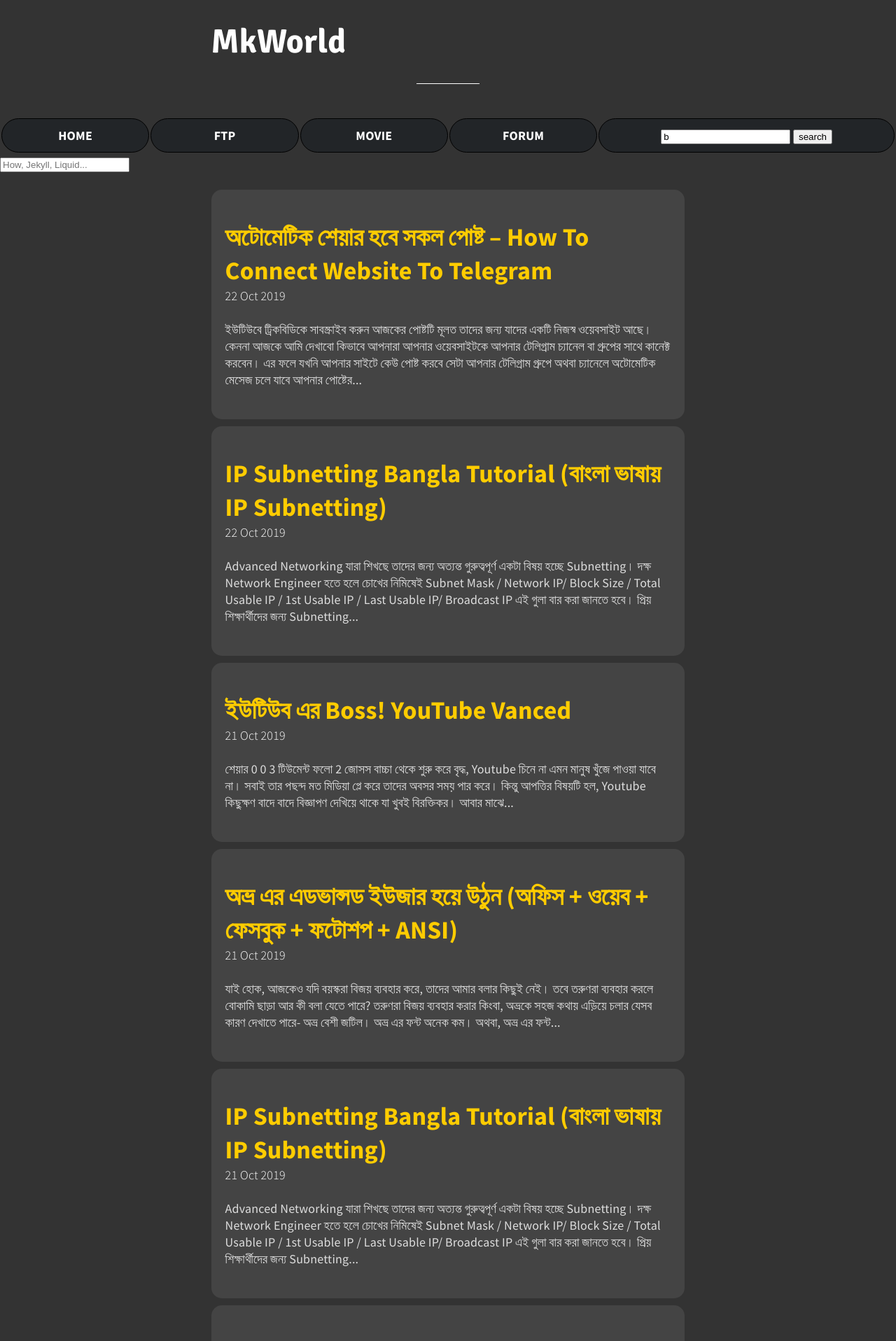
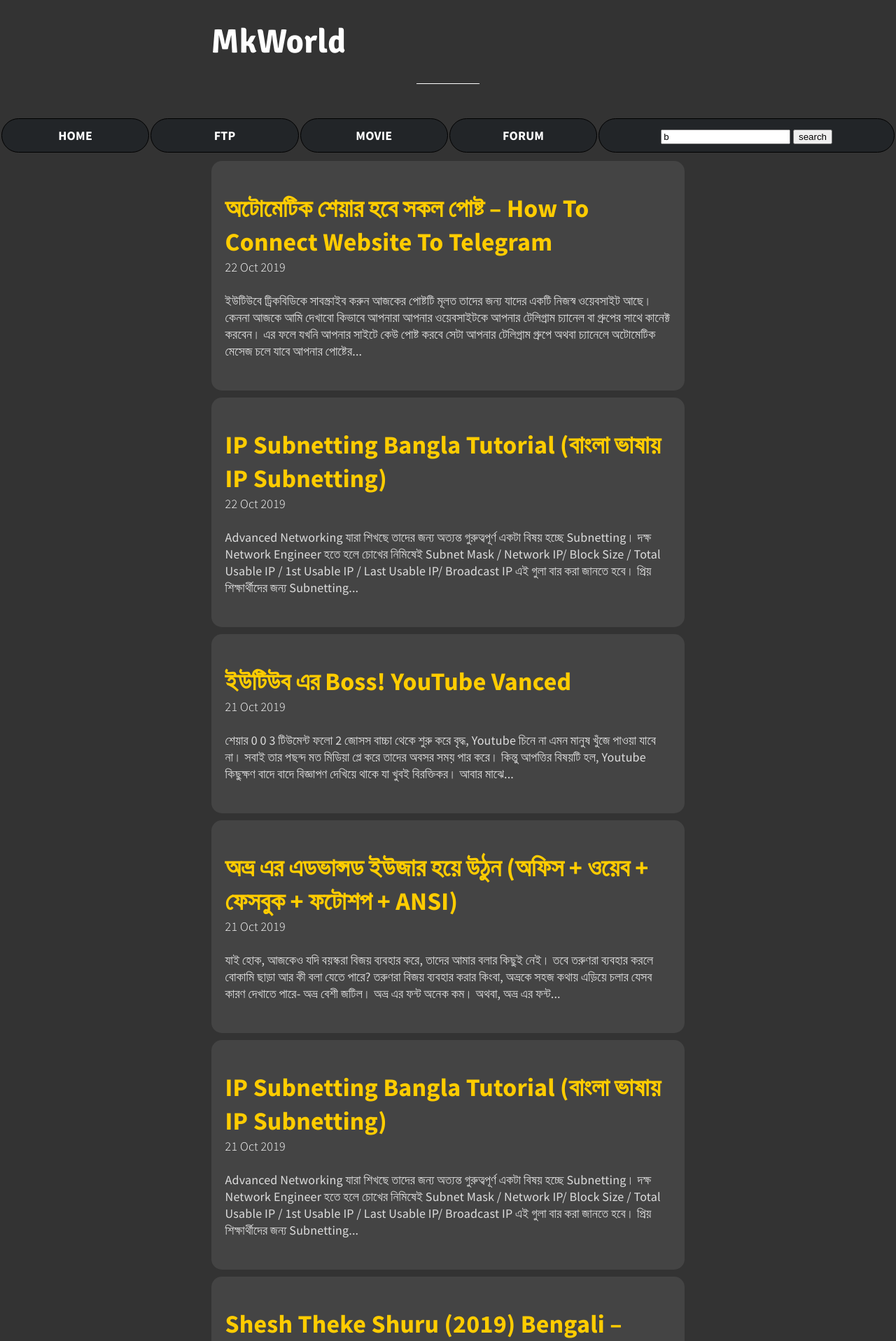
Before and after one commit to bdmilan/blog, a Jekyll site: the page built from index.html, in a window 1280 px wide. Shown: the top 1916 px of the page at 70% size. Built offline with Jekyll 4.4.1, drawn with Linux system fonts in a browser that asks for light colours; a script that is not in the unit is left out; the list of posts is cut into pages by our own code.

Commit message:
Update header.html

```diff
--- a/_includes/header.html
+++ b/_includes/header.html
@@ -45,25 +45,3 @@
 
 <script src="https://mobifreak.in/assets/js-extended/gradient.js"></script>
 <script src="https://code.jquery.com/jquery-3.3.1.slim.min.js" integrity="sha384-q8i/X+965DzO0rT7abK41JStQIAqVgRVzpbzo5smXKp4YfRvH+8abtTE1Pi6jizo" crossorigin="anonymous"></script>
-
-
-
-<div class="demo-container">
-
-<div class="demo-wrapper">
-
-<div id="search-container">
-<input type="text" id="search-input" placeholder="How, Jekyll, Liquid...">
-<ul id="results-container"></ul>
-</div>
-</div>
-
-<script src="/demo/search-script.min.js" type="text/javascript"></script>
-<script>
-SimpleJekyllSearch({
-  searchInput: document.getElementById('search-input'),
-  resultsContainer: document.getElementById('results-container'),
-  json: '/demo/search.json',
-})
-</script>
-</div>
```
